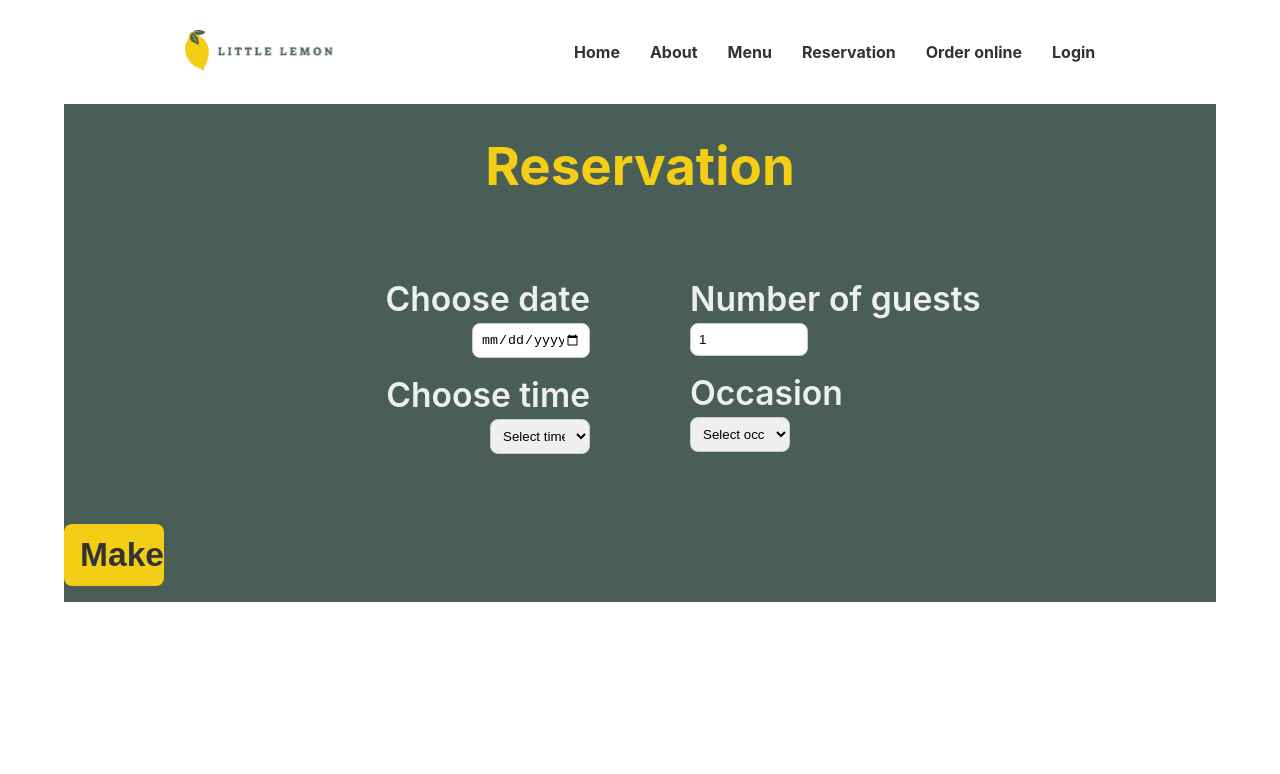
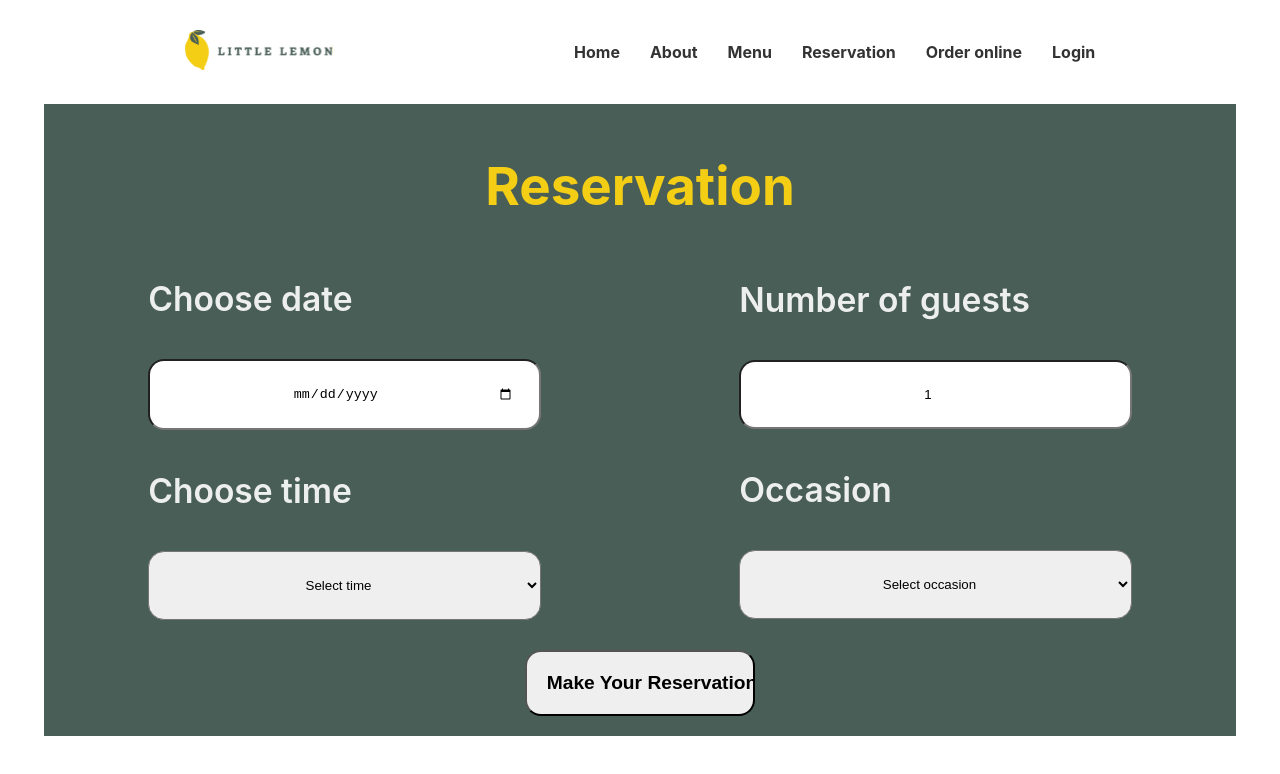
Before and after one commit to jbgagan/my-app-little-lemon, a React (Create React App) app: page /bookingpage in a window 1280 px wide. Shown: the top 774 px of the page. Built offline with nearby package versions, Linux system fonts and the light colour scheme.

Commit message:
component

```diff
--- a/public/styles.css
+++ b/public/styles.css
@@ -159,56 +159,3 @@ nav {
     font-family: url('https://fonts.googleapis.com/css2?family=Karla:ital,wght@0,200..800;1,200..800&family=Markazi+Text:wght@400..700&display=swap');
 
 }
-.bookingform{
-    background-color: var(--primary-color);
-    display: grid;
-    grid-template-columns: 1fr 1fr;
-    grid-template-rows: auto auto;
-    width: 90vw;
-    margin: auto;
-
-}
-.bookingform h1 {
-    grid-column: 1/-1;
-  color: var(--primary-color2);
-  font-size: 3.3em;
-  margin: 30px;
-  text-align: center;
-
-}
-.left-column{
-    text-align: right;
-    margin: 50px;
-
-}
-.right-column {
-    text-align: left;
-    margin: 50px;
-
-}
-.bookingform label {
-  color: var(--highlight-color);
-  font-weight: 600;
-  font-size: 2.1em;
-}
-
-.bookingform input,
-.bookingform select {
-  width: 100px;
-  padding: 0.5rem;
-  margin-top: 0.25rem;
-  margin-bottom: 1rem;
-  border: 1px solid #ccc;
-  border-radius: 0.5rem;
-}
-
-.bookingform input[type="submit"] {
-  background-color: var(--primary-color2);
-  color: var(--highlight-color2);
-  font-weight: bold;
-  border: none;
-  cursor: pointer;
-  transition: 0.3s;
-  padding: 0.75rem 1rem;
-  font-size: 2.1em;
-}
--- a/src/components/BookingForm.js
+++ b/src/components/BookingForm.js
@@ -1,22 +1,20 @@
 import { useState } from "react";
-function BookingForm() {
+import "./bookingform.css";
+function BookingForm({ availableTimes, dispatch }) {
   const [date, setDate] = useState("");
   const [time, setTime] = useState("");
   const [guests, setGuests] = useState(1);
   const [occasion, setOccasion] = useState("");
 
-  const [availableTimes] = useState([
-    "17:00",
-    "18:00",
-    "19:00",
-    "20:00",
-    "21:00",
-    "22:00",
-  ]);
-
   const handleSubmit = (e) => {
     e.preventDefault();
   };
+
+  const handleDateChange = (e) => {
+    const selectedDate = e.target.value;
+    setDate(selectedDate);
+    dispatch({type:"UPDATE_TIMES", payload:selectedDate});
+    }
 
   return (
     <>
@@ -29,20 +27,20 @@ function BookingForm() {
             type="date"
             id="res-date"
             value={date}
-            onChange={(e) => setDate(e.target.value)}
+            onChange={handleDateChange}
           />
           <br />
 
           <label htmlFor="res-time">Choose time</label>
           <br />
           <select
-            id="res-time "
+            id="res-time"
             value={time}
             onChange={(e) => setTime(e.target.value)}
           >
             <br />
             <option value="">Select time</option>
-            {availableTimes.map((item) => (
+            {availableTimes && availableTimes.map((item) => (
               <option key={item} value={item}>
                 {item}
               </option>
@@ -59,7 +57,7 @@ function BookingForm() {
             max="10"
             id="guests"
             value={guests}
-            onChange={(e) => setOccasion(e.target.value)}
+            onChange={(e) => setGuests (Number(e.target.value))}
           />
           <br />
 
@@ -75,6 +73,7 @@ function BookingForm() {
             <option value="Anniversary">Anniversary</option>
           </select>
         </div>
+
         <input type="submit" value="Make Your Reservation" />
       </form>
     </>
--- a/src/components/BookingPage.js
+++ b/src/components/BookingPage.js
@@ -1,13 +1,12 @@
 import BookingForm from "./BookingForm";
-function BookingPage (){
-    return (
-        <>
-
-
-
-        <BookingForm />
-
-        </>
-    );
-};
+function BookingPage({availableTimes,dispatch}) {
+  return (
+    <>
+      <BookingForm
+        availableTimes={availableTimes}
+        dispatch={dispatch}
+      />
+    </>
+  );
+}
 export default BookingPage;
--- a/src/components/Main.js
+++ b/src/components/Main.js
@@ -1,3 +1,4 @@
+import { useReducer } from "react";
 import { Routes, Route } from "react-router-dom";
 import Homepage from "./Homepage";
 import BookingPage from "./BookingPage";
@@ -5,14 +6,41 @@ import Specials from "./Specials";
 import CustomerSay from "./CustomerSay";
 import Login from "./Login";
 import Chicago from "./Chicago";
+
+
+function initializeTimes() {
+    return ["17:00","18:00","19:00","20:00","21:00","22:00"];
+  }
+
+  function updateTimes(state,action) {
+    switch (action.type){
+      case "UPDATE_TIMES":
+        return ["17:00","18:00","19:00","20:00","21:00","22:00"];
+        default:
+          return state;
+    }
+  }
 function Main() {
+  const [availableTimes, dispatch] = useReducer(updateTimes, [], initializeTimes);
+
   return (
     <main>
       <Routes>
         <Route path="/" element={<Homepage />} />
         <Route path="/Chicago" element={<Chicago />} />
         <Route path="/menu" element={<CustomerSay />} />
-        <Route path="/bookingpage" element={<BookingPage />} />
+        <Route
+          path="/bookingpage"
+          element={
+            <BookingPage
+
+                availableTimes={availableTimes}
+                dispatch={dispatch}
+                />
+
+
+          }
+        />
         <Route path="/orderonline" element={<Specials />} />
         <Route path="/login" element={<Login />} />
       </Routes>
--- /dev/null
+++ b/src/components/bookingform.css
@@ -0,0 +1,51 @@
+.bookingform{
+    background-color: var(--primary-color);
+    display: grid;
+    grid-template-columns: 1fr 1fr;
+    grid-template-rows: auto auto;
+    width: 90vw;
+    margin: auto;
+    gap:30px;
+    justify-items: center;
+    align-items: center;
+    padding: 20px;
+
+}
+.bookingform h1 {
+    grid-column: 1/-1;
+  color: var(--primary-color2);
+  font-size: 3.3em;
+  margin: 30px;
+  text-align: center;
+
+}
+.left-column,.right-column{
+    display: flex;
+    flex-direction: column;
+   gap: 10px;
+    width: 70%;
+
+}
+
+.bookingform label {
+  color: var(--highlight-color);
+  font-weight: 600;
+  font-size: 2.1em;
+}
+.bookingform input, .bookingform select{
+    width: 100%;
+    padding: 25px;
+    border-radius: 16px;
+    text-align: center;
+    box-sizing: border-box;
+}
+input[type="submit"]{
+    grid-column: 1 / -1;
+    padding: 20px;
+    border-radius: 16px;
+    font-size: 1.2em;
+    font-weight: bold;
+    cursor: pointer;
+    margin: auto;
+    width: 20%;
+}
```
